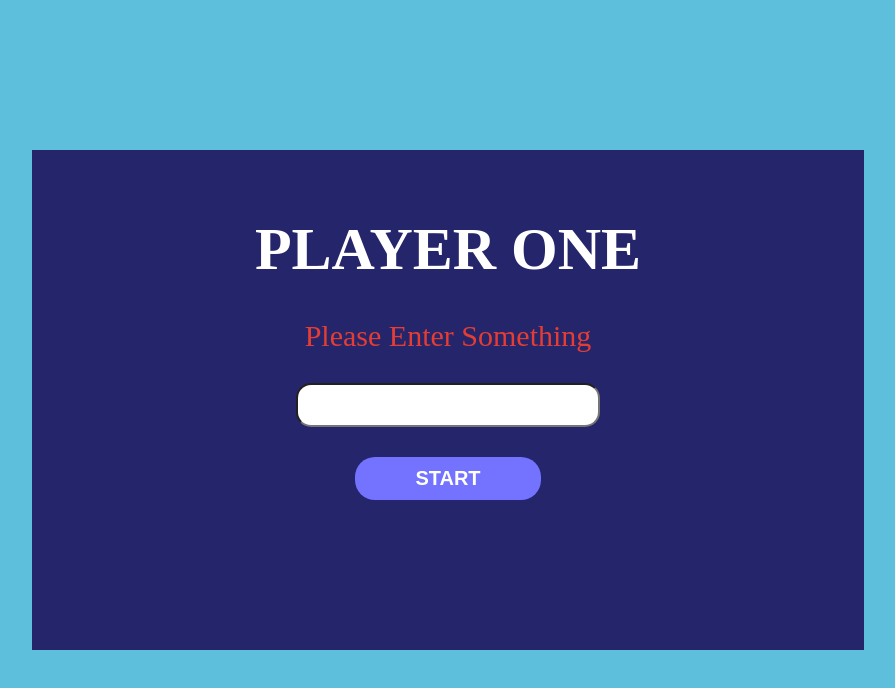
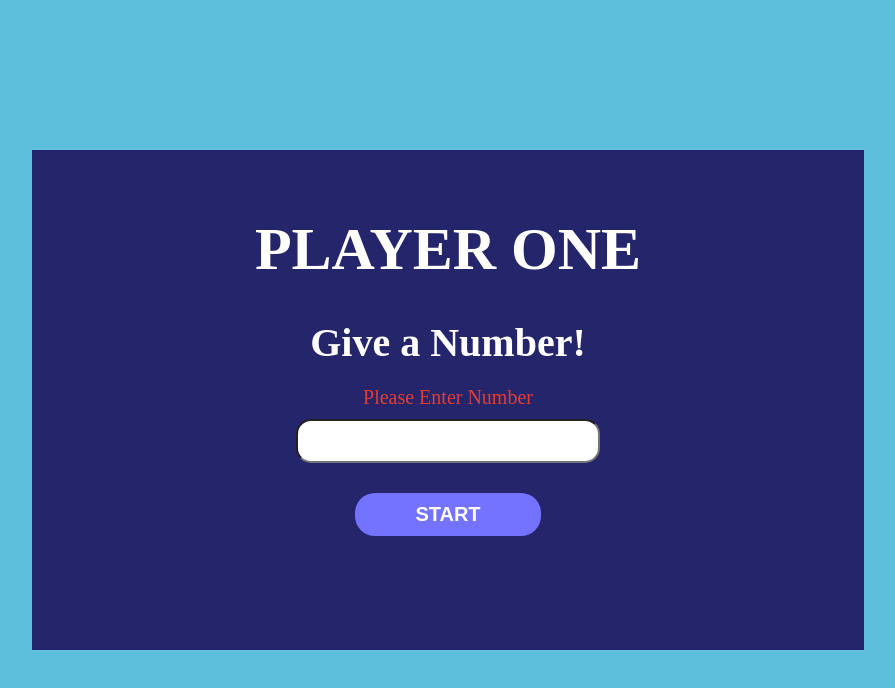
Before and after one commit to bijit-dev/Number_Guessing_Game, a plain HTML site: page index.html in a window 1280 px wide. Both pictures are taken after a click on the button "START". Shown: the whole page, without its empty margins (192-1087 px from the left). Drawn offline with Linux system fonts and the light colour scheme.

Commit message:
message add

```diff
--- a/css/style.css
+++ b/css/style.css
@@ -29,10 +29,18 @@
     padding-bottom: 35px;
 }
 
+.give, .give2{
+    color:white;
+    text-align: center;
+    padding-bottom: 20px;
+    font-size: 40px;
+    font-weight: 600;
+}
+
 .error, .error2{
     color:rgb(228, 61, 52);
     text-align: center;
-    font-size: 30px;
+    font-size: 20px;
     font-weight: 500;
 }
 
@@ -41,7 +49,7 @@
     line-height: 40px;
     text-align: center;
     display: flex;
-    margin: 30px auto;
+    margin: 10px auto 30px auto;
     border-radius: 15px;
 }
 .btn, .btn2{
@@ -62,7 +70,7 @@
     display: block;
     color: white;
     text-align: center;
-    padding-bottom: 40px;
+    padding-bottom: 20px;
     font-size: 40px;
     font-weight: 600;
 }
--- a/index.html
+++ b/index.html
@@ -10,6 +10,7 @@
     <div class="main">
         <div id="div1">
             <h1 class="heading1">Player One</h1>
+            <h2 class="give">Give a Number!</h2>
             <h3 class="error"></h3>
             <input class="input1" type="text">
             <button class="btn">Start</button>
@@ -18,6 +19,7 @@
         <div id="div2">
             <h1 class="heading2">Player Two</h1>
             <h2 class="Chance"></h2>
+            <h2 class="give2">Give a Number!</h2>
             <h3 class="error2"></h3>
             <input class="input2" type="text">
             <button class="btn2">Try Your Luck</button>
--- a/js/script.js
+++ b/js/script.js
@@ -15,7 +15,7 @@ let count = 5
 
 btn.addEventListener("click", function () {
     if (!input1.value) {
-        error.innerHTML = "Please Enter Something";
+        error.innerHTML = "Please Enter Number";
     } else if (isNaN(input1.value)) {
         error.innerHTML ="Please Enter a Number";
     } else if (!(input1.value>=0 && input1.value<100)) {
@@ -32,7 +32,7 @@ btn.addEventListener("click", function () {
 
 btn2.addEventListener("click", function () {
     if (!input2.value) {
-        error2.innerHTML ="Please Enter Something";
+        error2.innerHTML ="Please Enter Number";
     } else if (isNaN(input2.value)) {
         error2.innerHTML ="Please Enter a Number";
     } else if (!(input2.value>=0 && input2.value<100)) {
```
